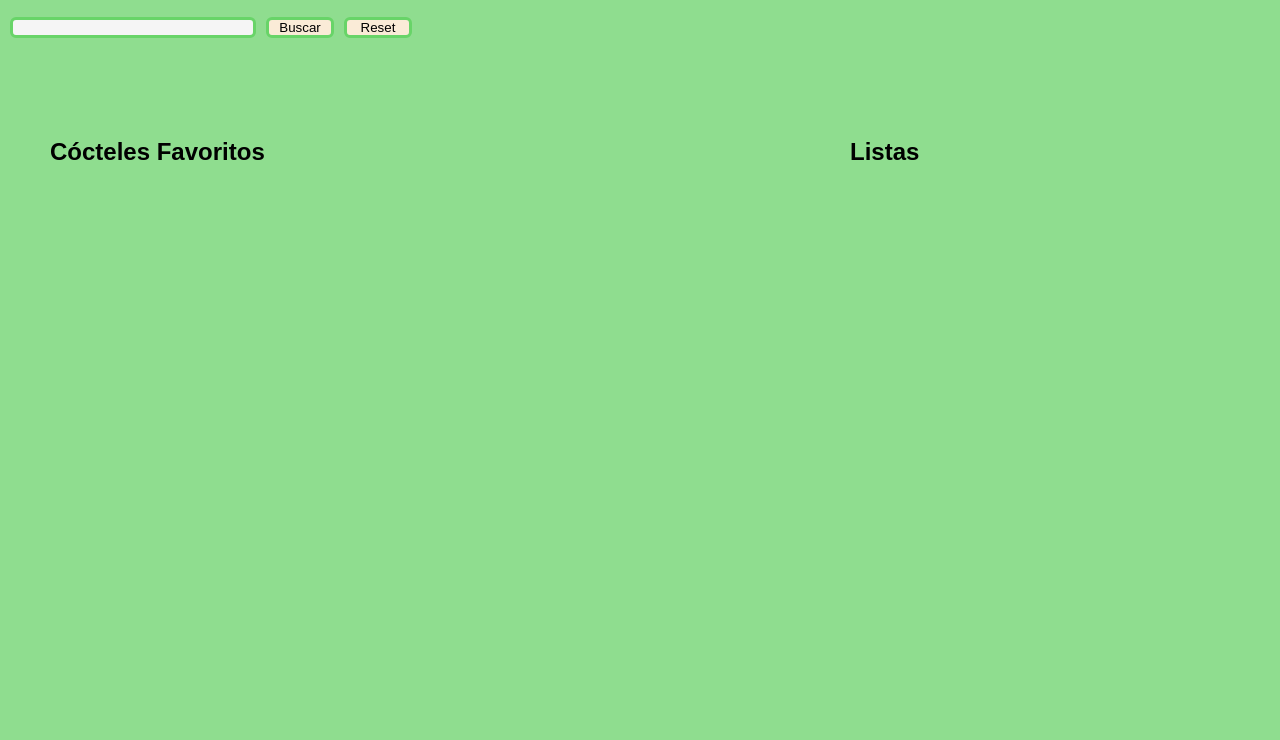
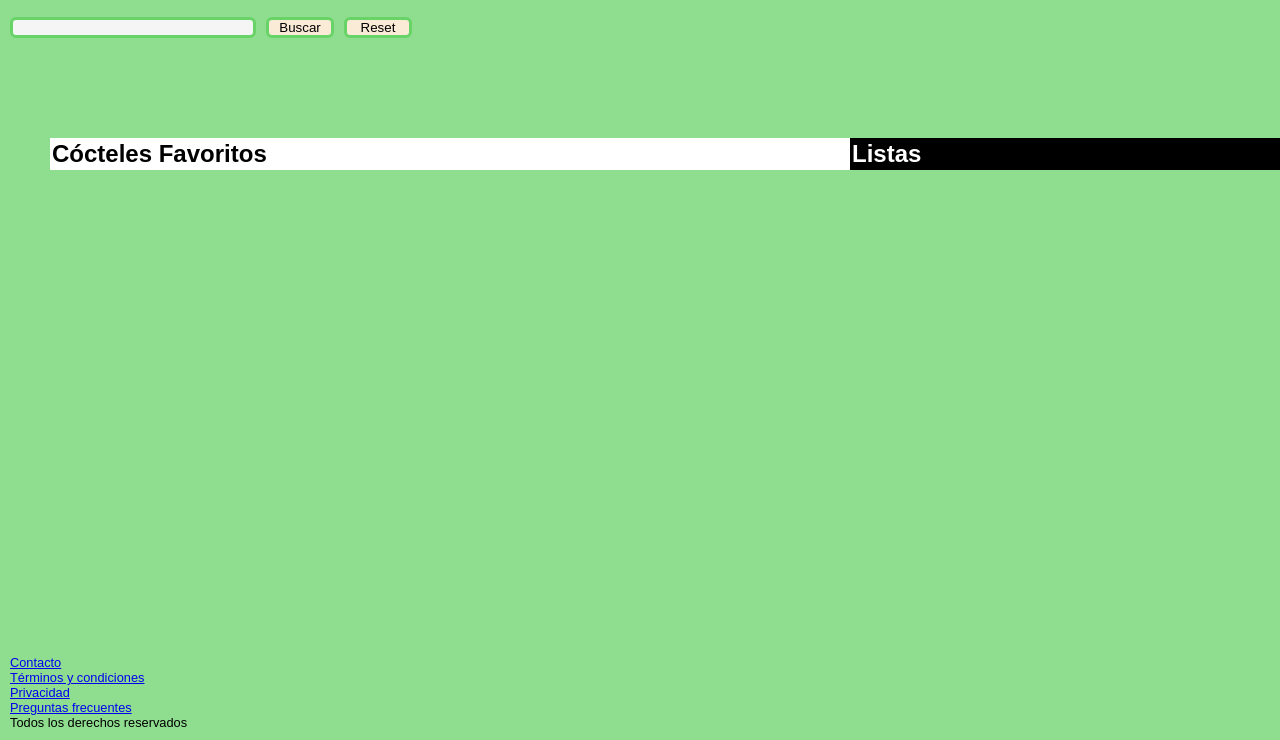
Before and after one commit to Adalab/modulo-2-evaluacion-final-Feiruz90, a plain HTML site: page index.html in a window 1280 px wide. Shown: the part 60-800 px from the top of the page. Drawn offline with Linux system fonts and the light colour scheme.

Commit message:
add footer

```diff
--- a/index.html
+++ b/index.html
@@ -20,18 +20,47 @@
       </div>
     </form>
     <div class="div2">
-      <section class="section1">
+      <section>
         <h2 class="h2">Cócteles Favoritos</h2>
 
         <ul id="favorites"></ul>
       </section>
-      <section class="section2">
+      <section>
         <h2 class="listas">Listas</h2>
 
-        <ul></ul>
+        <!--<ul></ul>-->
         <ul id="results"></ul>
       </section>
     </div>
+
+    <footer class="footer">
+      <ul class="content">
+        <li>
+          <a class="content_item" href="https://adalab.es/" target="_blank"
+            >Contacto</a
+          >
+        </li>
+        <li>
+          <a class="content_item" href="https://adalab.es/" target="_blank"
+            >Términos y condiciones</a
+          >
+        </li>
+        <li>
+          <a class="content_item" href="https://adalab.es/" target="_blank"
+            >Privacidad</a
+          >
+        </li>
+        <li>
+          <a class="content_item" href="https://adalab.es/" target="_blank"
+            >Preguntas frecuentes
+          </a>
+        </li>
+        <li>
+          <p>Todos los derechos reservados</p>
+        </li>
+      </ul>
+    </footer>
+
     <script src="main.js"></script>
   </body>
 </html>
--- a/style.css
+++ b/style.css
@@ -47,6 +47,7 @@ border-radius: 6px;
 
 
 
+
 }
 
 .buscar{
@@ -58,6 +59,7 @@ border-radius: 6px;
     margin-left: 10px;
     width: 68px;
     border-radius: 6px;
+    cursor: pointer;
 }
 
 
@@ -68,7 +70,7 @@ border-radius: 6px;
     border-style: solid;
     width: 68px;
     border-radius: 6px;
-
+    cursor: pointer;
 
 }
 
@@ -77,33 +79,39 @@ border-radius: 6px;
     display: flex;
     flex-direction: row;
     justify-content:space-between;
-
-
-
-}
-.section1{
-
-
+    cursor: pointer;
 
 
 
 }
 
 
-.section2{
-
-
-}
-
 h2{
 
     color: black;
     margin-top: 100px;
     margin-left: 50px;
+    border: 2px solid white;
+    background-color: white;
 }
 
 .listas{
 
     margin-right: 100px;
+    border: 2px solid black;
+    color: white;
+    background-color: black;
 
 }
+
+
+.footer{
+        position: fixed;
+        z-index: 0;
+        bottom: 0;
+        font-size: 0.8rem;
+        width: 100%;
+        margin-bottom: 10px;
+        margin-left: 10px;
+
+}
```
